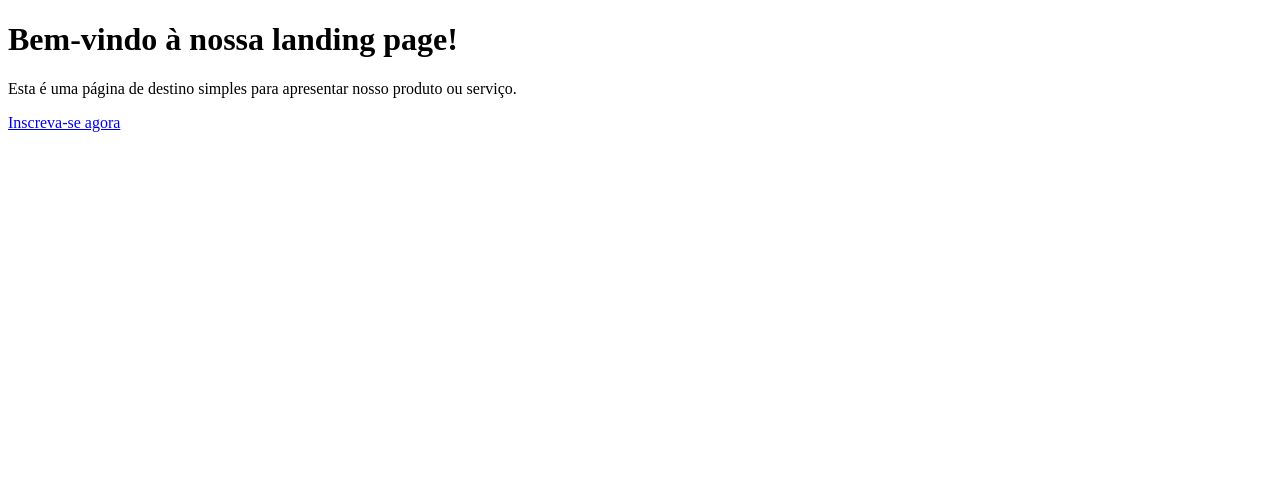
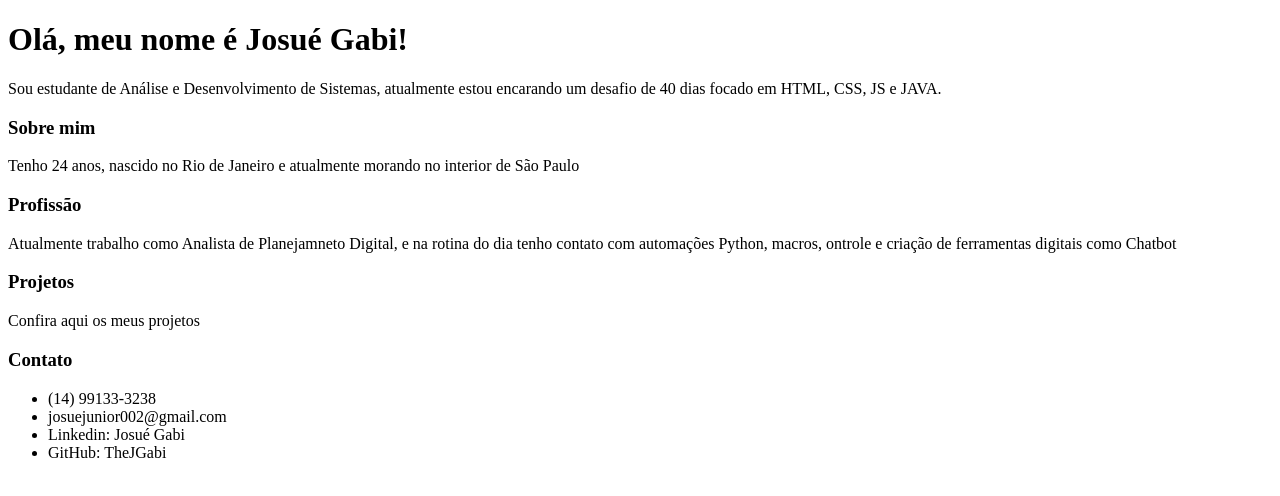
Before and after one commit to TheJGab/Landing-page, a plain HTML site: page Index.html in a window 1280 px wide. Drawn offline with Linux system fonts and the light colour scheme.

Commit message:
primeira versão landing-page

```diff
--- a/Index.html
+++ b/Index.html
@@ -1,15 +1,43 @@
 <!DOCTYPE html>
 <html lang="pt-BR">
+
 <head>
     <meta charset="UTF-8">
     <meta name="viewport" content="width=device-width, initial-scale=1.0">
-    <title>landing page</title>
+    <title>landing-page</title>
 </head>
+
 <body>
-    <div class="container">
-        <h1>Bem-vindo à nossa landing page!</h1>
-        <p>Esta é uma página de destino simples para apresentar nosso produto ou serviço.</p>
-        <a href="#signup" class="btn">Inscreva-se agora</a>
+    <div class="apresentacao">
+        <div class="perfil">
+            <h1>Olá, meu nome é Josué Gabi!</h1>
+            <p>Sou estudante de Análise e Desenvolvimento de Sistemas, atualmente estou encarando um desafio de 40 dias
+                focado em HTML, CSS, JS e JAVA.</p>
+        </div>
+        <div class="sobre mim">
+            <h3>Sobre mim</h3>
+            <p>Tenho 24 anos, nascido no Rio de Janeiro e atualmente morando no interior de São Paulo</p>
+        </div>
+        <div class="Profissão">
+            <h3>Profissão</h3>
+            <p>Atualmente trabalho como Analista de Planejamneto Digital, e na rotina do dia tenho contato com
+                automações Python, macros, ontrole e criação de ferramentas digitais como Chatbot</p>
+        </div>
+        <div class="Projetos">
+            <h3>Projetos</h3>
+            <p>Confira aqui os meus projetos</p>
+        </div>
+        <div class="Contato">
+            <h3>Contato</h3>
+            <ul>
+                <li>(14) 99133-3238</li>
+                <li>josuejunior002@gmail.com</li>
+                <li>Linkedin: Josué Gabi</li>
+                <li>GitHub: TheJGabi</li>
+            </ul>
+        </div>
     </div>
+
 </body>
+
 </html>
```
